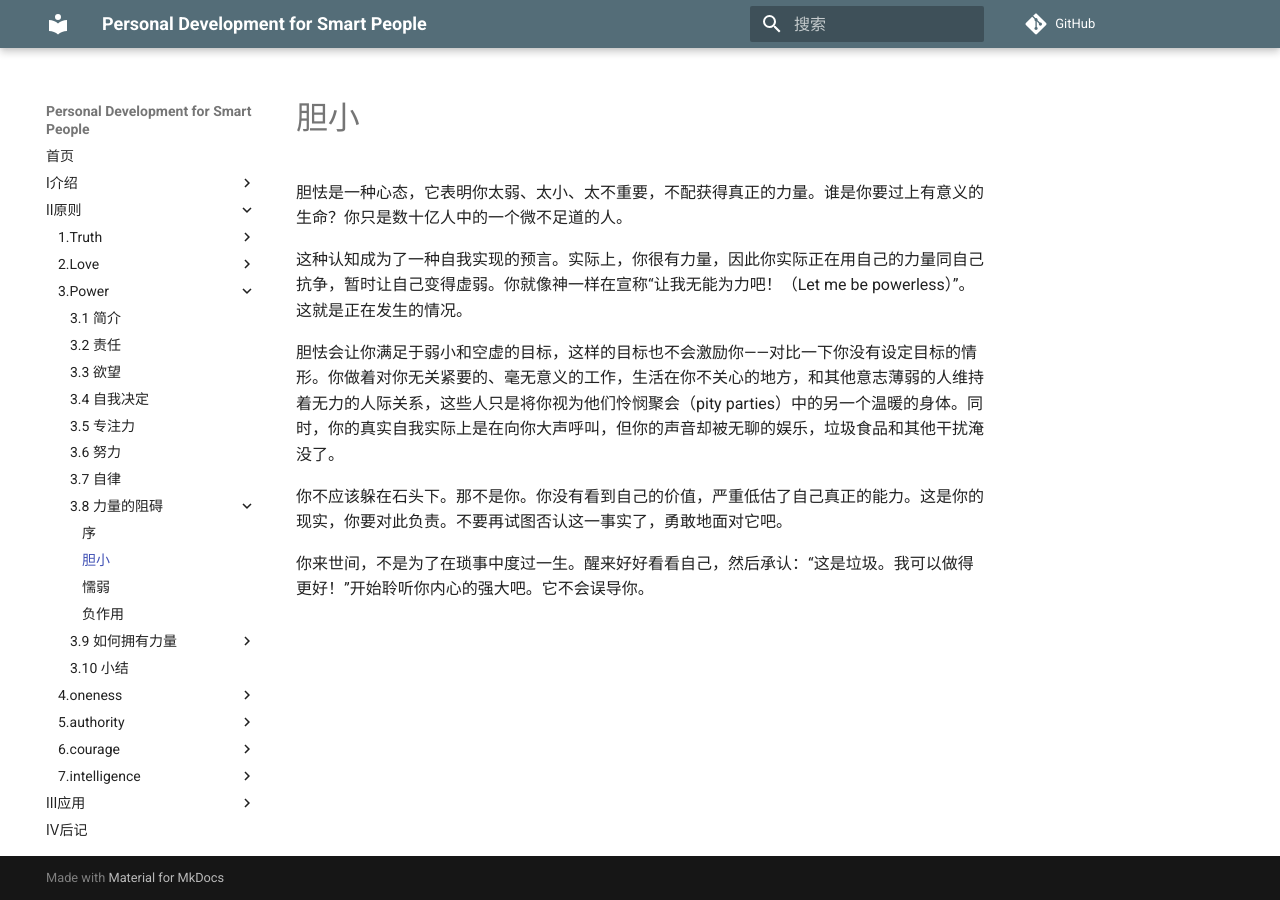
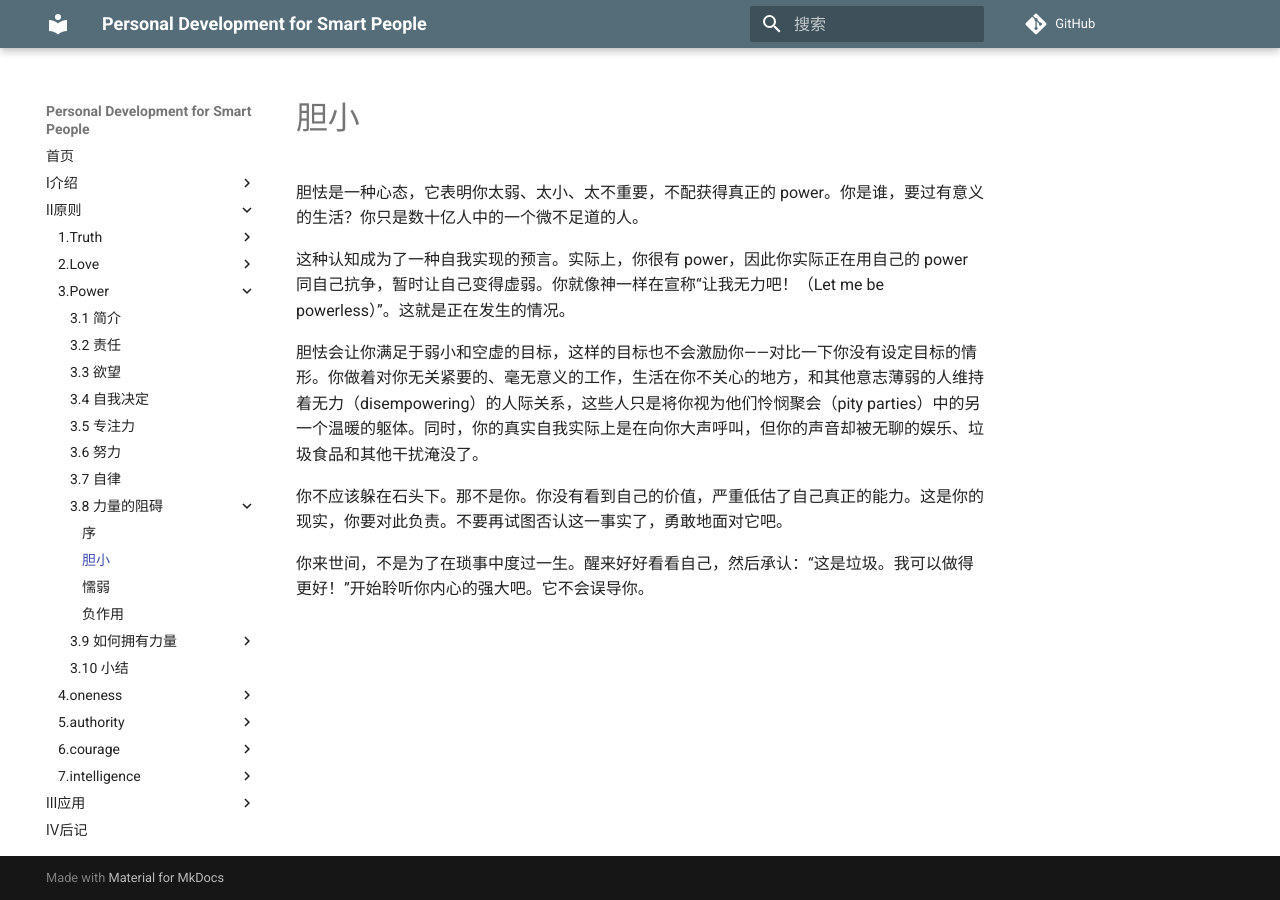
Before and after one commit to wtsnwei/pdsp, an MkDocs documentation site: the page built from docs/2.Principles/03.power/08.timidity.md, in a window 1280 px wide. Built offline with MkDocs 1.6.1 and Material for MkDocs 9.7.7, drawn with Linux system fonts in a browser that asks for light colours; comment, search, counter and statistics services are not loaded.

Commit message:
修正语句

```diff
--- a/docs/2.Principles/03.power/08.timidity.md
+++ b/docs/2.Principles/03.power/08.timidity.md
@@ -3,11 +3,11 @@ title:    Timidity
 date:     2021-03-06
 ---
 
-胆怯是一种心态，它表明你太弱、太小、太不重要，不配获得真正的力量。谁是你要过上有意义的生命？你只是数十亿人中的一个微不足道的人。
+胆怯是一种心态，它表明你太弱、太小、太不重要，不配获得真正的 power。你是谁，要过有意义的生活？你只是数十亿人中的一个微不足道的人。
 
-这种认知成为了一种自我实现的预言。实际上，你很有力量，因此你实际正在用自己的力量同自己抗争，暂时让自己变得虚弱。你就像神一样在宣称“让我无能为力吧！（Let me be powerless）”。这就是正在发生的情况。
+这种认知成为了一种自我实现的预言。实际上，你很有 power，因此你实际正在用自己的 power 同自己抗争，暂时让自己变得虚弱。你就像神一样在宣称“让我无力吧！（Let me be powerless）”。这就是正在发生的情况。
 
-胆怯会让你满足于弱小和空虚的目标，这样的目标也不会激励你——对比一下你没有设定目标的情形。你做着对你无关紧要的、毫无意义的工作，生活在你不关心的地方，和其他意志薄弱的人维持着无力的人际关系，这些人只是将你视为他们怜悯聚会（pity parties）中的另一个温暖的身体。同时，你的真实自我实际上是在向你大声呼叫，但你的声音却被无聊的娱乐，垃圾食品和其他干扰淹没了。
+胆怯会让你满足于弱小和空虚的目标，这样的目标也不会激励你——对比一下你没有设定目标的情形。你做着对你无关紧要的、毫无意义的工作，生活在你不关心的地方，和其他意志薄弱的人维持着无力（disempowering）的人际关系，这些人只是将你视为他们怜悯聚会（pity parties）中的另一个温暖的躯体。同时，你的真实自我实际上是在向你大声呼叫，但你的声音却被无聊的娱乐、垃圾食品和其他干扰淹没了。
 
 你不应该躲在石头下。那不是你。你没有看到自己的价值，严重低估了自己真正的能力。这是你的现实，你要对此负责。不要再试图否认这一事实了，勇敢地面对它吧。
 
```
